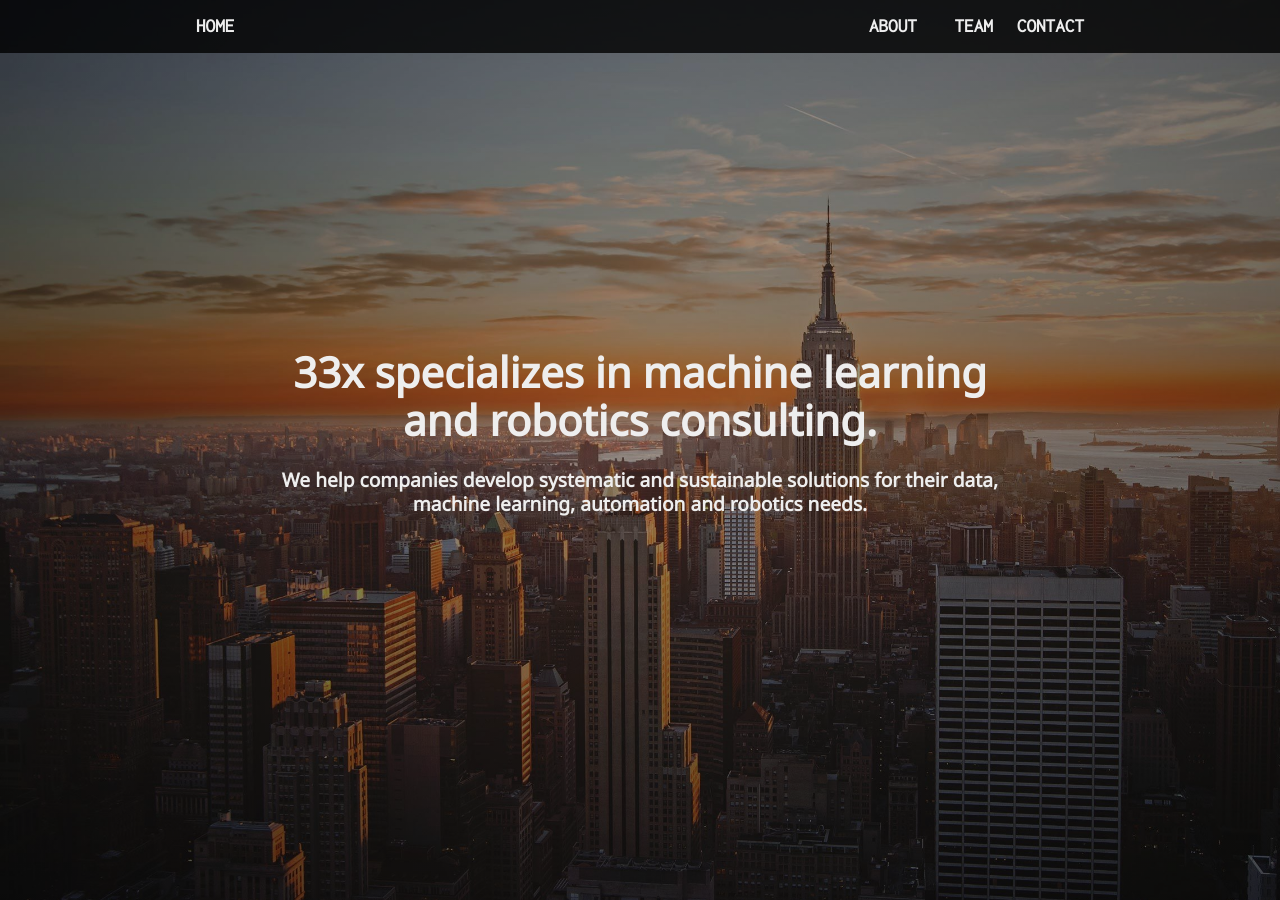
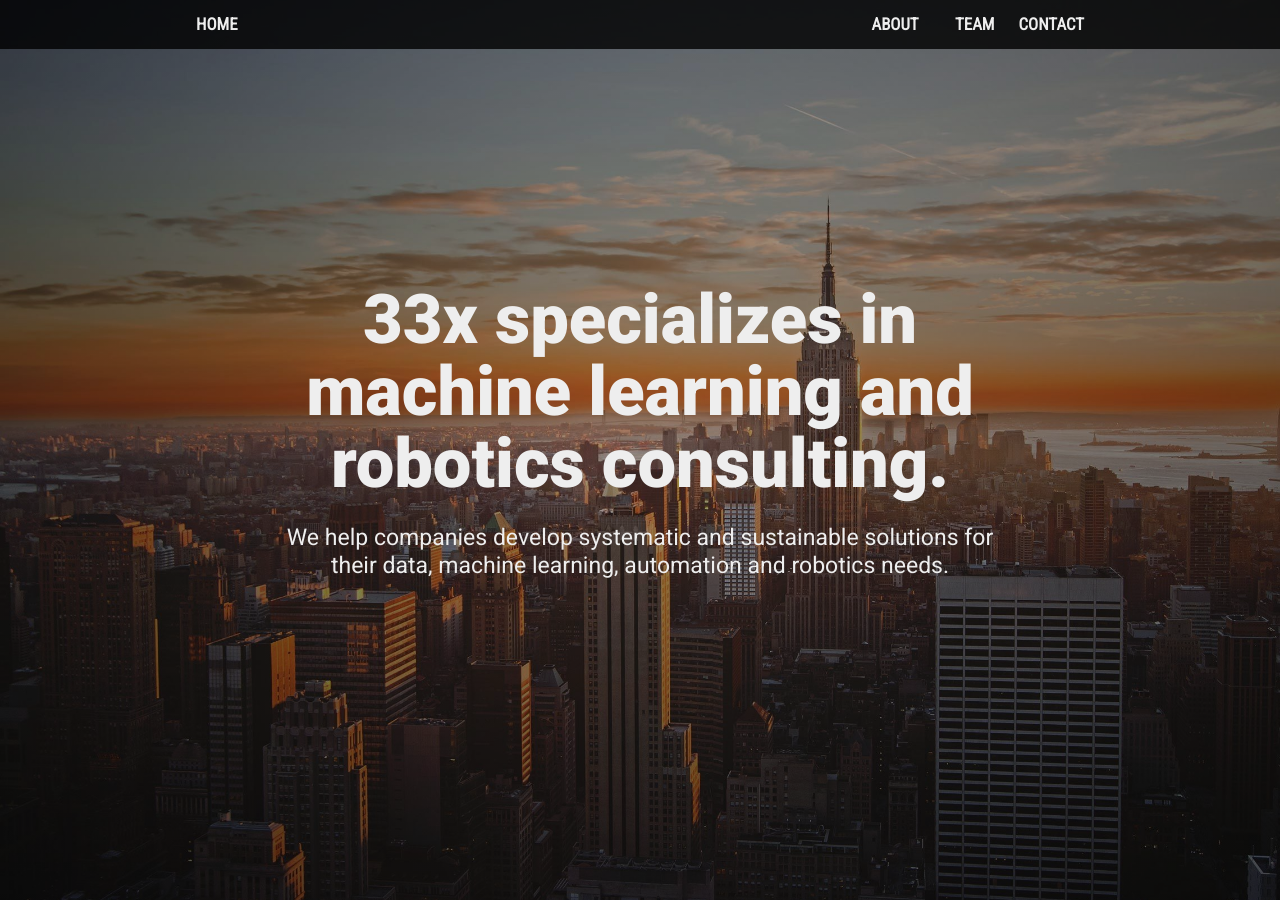
Before and after one commit to 33x/33x.github.io, a Jekyll site: the page built from new/index.html, in a window 1280 px wide and 900 px high. Built offline with Jekyll 4.4.1, drawn with Linux system fonts in a browser that asks for light colours; some web fonts are replaced.

Commit message:
Tweak font sizes and color

```diff
--- a/_sass/color.scss
+++ b/_sass/color.scss
@@ -43,8 +43,16 @@
   }
 }
 
+article {
+  h1 {
+    color: grey;
+  }
+}
+
 #intro {
-  color: $base-light;
+  h1, h2 {
+    color: $base-light;
+  }
 
   background: linear-gradient(rgba(0, 0, 0, 0.2), rgba(0, 0, 0, 0.5)),
               url("/assets/newyork.jpg");
--- a/_sass/theme.scss
+++ b/_sass/theme.scss
@@ -1,9 +1,3 @@
-@import   "https://fonts.googleapis.com/css?family=Noto+Sans|Noto-Serif|Inconsolata";
-
-$font-sans: 'Noto Sans', sans-serif;
-$font-serif: 'Noto Serif', serif;
-$font-mono: 'Inconsolata', monosapace;
-
 $base-line-height: 1.5;
 
 $max-width: (36 + 2) * unit();
--- a/_sass/type.scss
+++ b/_sass/type.scss
@@ -1,3 +1,10 @@
+@import   "https://fonts.googleapis.com/css?family=Noto+Sans|Noto-Serif|Inconsolata|Roboto:normal,bold,italic,900|Roboto+Slab|Roboto+Condensed";
+
+$font-sans: 'Roboto', sans-serif;
+$font-serif: 'Noto Serif', serif;
+$font-menu: 'Roboto Condensed', sans-serif;
+$font-mono: 'Inconsolata', monosapace;
+
 html {
   font-size: 16px;
   @include media(medium) {
@@ -11,16 +18,16 @@
 }
 
 p {
-  font-family: $font-serif;
+  font-family: $font-sans;
 }
 
 
 h1 {
-  @include heading(2.625);
+  @include heading(1.44);
 }
 
 h2 {
-  @include heading(1.625);
+  @include heading(1.2);
 }
 
 h3 {
@@ -28,7 +35,7 @@
 }
 
 h4 {
-  @include heading(1);
+  @include heading(0.833);
 }
 
 p {
@@ -42,24 +49,54 @@
 
 nav {
   a {
-    font-family: $font-mono;
-    font-size: unit(0.8);
+    font-family: $font-menu;
+    font-size: unit(0.7);
     font-weight: bold;
     text-transform: uppercase;
   }
 }
 
+article {
+  h1 {
+    text-transform: uppercase;
+    font-weight: 900;
+  }
+}
+
 #intro
 {
+  h1 {
+    text-transform: none;
+    @include heading(2.488);
+    @include media(x-large) {
+      @include heading(4.29);
+    }
+  }
   h2 {
+    font-weight: normal;
     @include heading(1.2);
+    @include media(x-large) {
+      @include heading(1.44);
+      line-height: 1.2;
+    }
+  }
+}
+
+#team {
+  h2 {
+    margin-bottom: 0;
+  }
+  h3 {
+    font-style: italic;
   }
 }
 
 #contact {
   h3, p, a {
     font-family: $font-sans;
+    font-weight: normal;
   }
+
   .email {
   }
 }
```
